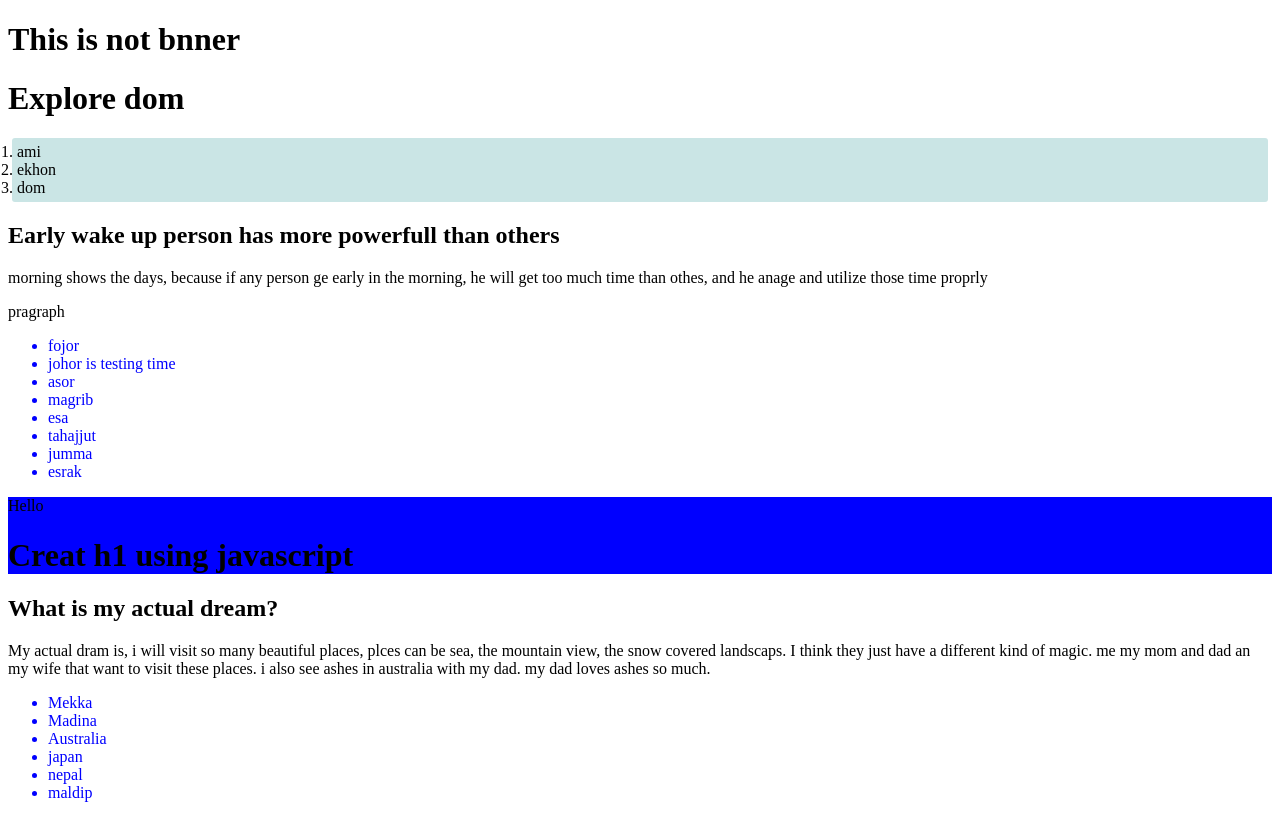
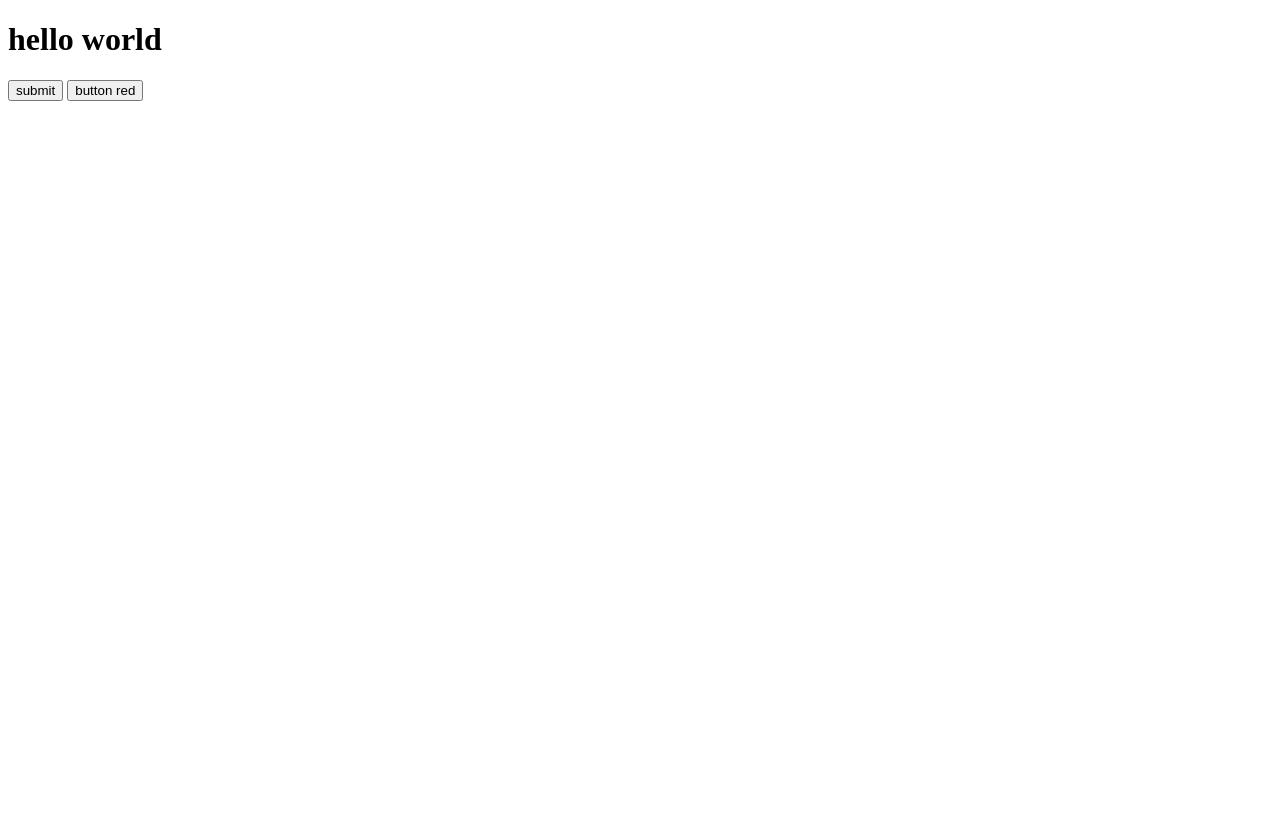
Before and after one commit to shawonstack/dom, a plain HTML site: page index.html in a window 1280 px wide. Drawn offline with Linux system fonts and the light colour scheme.

Commit message:
event handeling with onclick

```diff
--- a/index.html
+++ b/index.html
@@ -9,7 +9,7 @@
 </head>
 
 <body>
-  <header>
+  <!-- <header>
     <h1>This is not bnner</h1>
   </header>
   <main id="main-section">
@@ -37,8 +37,14 @@
     <div id="shawon">
       <p id="text">Hello</p>
     </div>
-  </main>
+  </main> -->
+
+  <h1>hello world</h1>
+
+  <button onclick="console.log('i am cliked')">submit</button>
+  <button id="btn-red">button red</button>
   <script src="./js/hello.js"></script>
+  <script src="js/events.js"></script>
 </body>
 
 </html>
--- /dev/null
+++ b/js/events.js
@@ -0,0 +1,5 @@
+const btnRed = document.getElementById('btn-red');
+// console.log(btnRed);
+btnRed.onclick = function makeRed() {
+  document.body.style.backgroundColor = 'red';
+};
--- a/js/hello.js
+++ b/js/hello.js
@@ -1,57 +1,58 @@
-const bio = {
-  name: 'abul mia',
-  id: 3344,
-  study: 'cse',
-  hobby: function (play) {
-    console.log('his hobby is playing ', play);
-  },
-};
-const liItem = document.getElementsByTagName('li');
-for (const li of liItem) {
-  console.log(li.innerText);
-}
+// const bio = {
+//   name: 'abul mia',
+//   id: 3344,
+//   study: 'cse',
+//   hobby: function (play) {
+//     console.log('his hobby is playing ', play);
+//   },
+// };
+// const liItem = document.getElementsByTagName('li');
+// for (const li of liItem) {
+//   console.log(li.innerText);
+// }
 
-const newList = document.getElementsByTagName('li');
-for (list of newList) {
-  console.log(list.innerText);
-}
+// const newList = document.getElementsByTagName('li');
+// for (list of newList) {
+//   console.log(list.innerText);
+// }
 
-const day = document.getElementById('morning');
-console.log(
-  (day.innerHTML = 'Early wake up person has more powerfull than others'),
-);
+// const day = document.getElementById('morning');
+// console
+//   .log
+//   // (day.innerHTML = 'Early wake up person has more powerfull than others'),
+//   ();
 
-const multipleChange = document.getElementsByClassName('mgs');
-for (change of multipleChange) {
-  console.log((change.innerText = 'pragraph'));
-}
+// const multipleChange = document.getElementsByClassName('mgs');
+// for (change of multipleChange) {
+//   console.log((change.innerText = 'pragraph'));
+// }
 
-const sectionAll = document.querySelector('.section-container p');
-console.log(
-  (sectionAll.innerText =
-    'morning shows the days, because  if any person ge early in the morning, he will get too much time than othes, and he anage and utilize those time proprly'),
-);
-const p = document.getElementById('text');
-console.log(p.parentNode);
-p.parentNode.style.background = 'blue';
+// const sectionAll = document.querySelector('.section-container p');
+// console.log(
+//   (sectionAll.innerText =
+//     'morning shows the days, because  if any person ge early in the morning, he will get too much time than othes, and he anage and utilize those time proprly'),
+// );
+// const p = document.getElementById('text');
+// console.log(p.parentNode);
+// p.parentNode.style.background = 'blue';
 
-const creatH1 = document.createElement('h1');
-creatH1.innerText = 'Creat h1 using javascript';
-const div = document.getElementById('shawon');
-div.appendChild(creatH1);
+// const creatH1 = document.createElement('h1');
+// creatH1.innerText = 'Creat h1 using javascript';
+// const div = document.getElementById('shawon');
+// div.appendChild(creatH1);
 
-const mainSection = document.getElementById('main-section');
-const visitPlaces = document.createElement('section');
-visitPlaces.innerHTML = `
-<h1>What is my actual dream? </h1>
-<p>My actual dram is, i will visit so many beautiful places, plces can be sea, the mountain view, the snow covered landscaps. I think they just have a different kind of magic. me my mom and dad an my wife that want to visit these places. i also see ashes in australia with my dad. my dad loves ashes so much. </p>
-<ul>
-<li>Mekka</li>
-<li>Madina</li>
-<li>Australia</li>
-<li>japan</li>
-<li>nepal</li>
-<li>maldip</li>
-</ul>
-`;
-mainSection.appendChild(visitPlaces);
+// const mainSection = document.getElementById('main-section');
+// const visitPlaces = document.createElement('section');
+// visitPlaces.innerHTML = `
+// <h1>What is my actual dream? </h1>
+// <p>My actual dram is, i will visit so many beautiful places, plces can be sea, the mountain view, the snow covered landscaps. I think they just have a different kind of magic. me my mom and dad an my wife that want to visit these places. i also see ashes in australia with my dad. my dad loves ashes so much. </p>
+// <ul>
+// <li>Mekka</li>
+// <li>Madina</li>
+// <li>Australia</li>
+// <li>japan</li>
+// <li>nepal</li>
+// <li>maldip</li>
+// </ul>
+// `;
+// mainSection.appendChild(visitPlaces);
```
